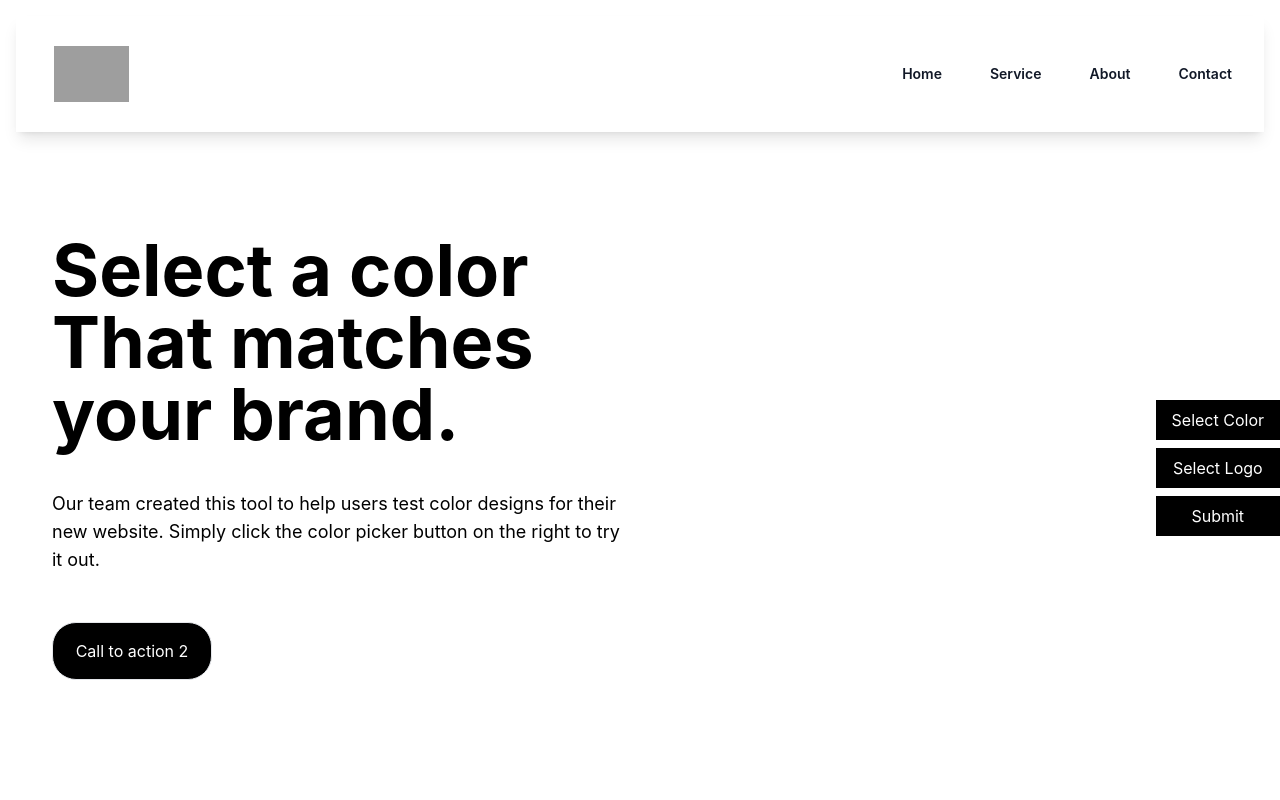
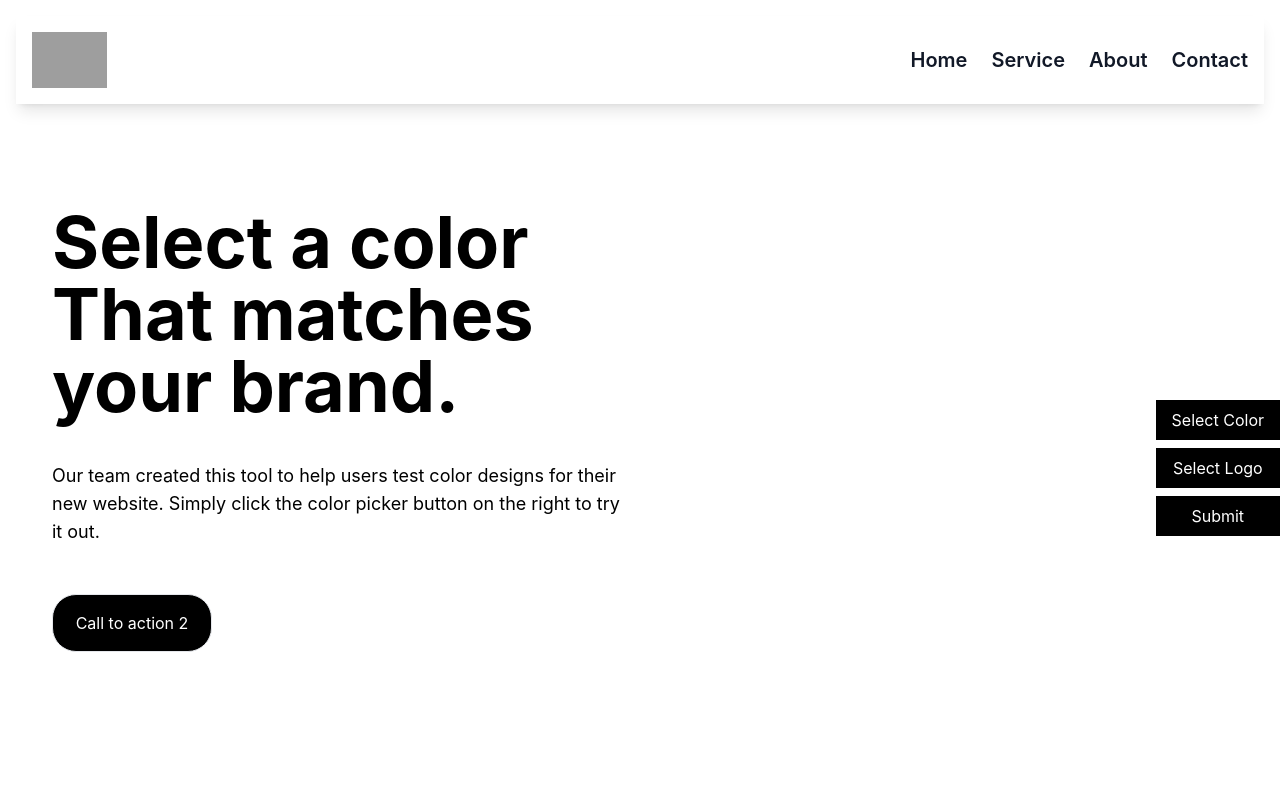
Before and after one commit to prashant2150487/BraxDdesignTask, a React (Create React App) app: page / in a window 1280 px wide. Shown: the top 800 px of the page. Built offline with nearby package versions, Linux system fonts and the light colour scheme; grey boxes are pictures that could not be loaded.

Commit message:
header fixed

```diff
--- a/src/App.css
+++ b/src/App.css
@@ -1,38 +1,4 @@
-.App {
-  text-align: center;
+*{
+  margin: 0;
+  padding: 0;
 }
-
-.App-logo {
-  height: 40vmin;
-  pointer-events: none;
-}
-
-@media (prefers-reduced-motion: no-preference) {
-  .App-logo {
-    animation: App-logo-spin infinite 20s linear;
-  }
-}
-
-.App-header {
-  background-color: #282c34;
-  min-height: 100vh;
-  display: flex;
-  flex-direction: column;
-  align-items: center;
-  justify-content: center;
-  font-size: calc(10px + 2vmin);
-  color: white;
-}
-
-.App-link {
-  color: #61dafb;
-}
-
-@keyframes App-logo-spin {
-  from {
-    transform: rotate(0deg);
-  }
-  to {
-    transform: rotate(360deg);
-  }
-}
--- a/src/App.js
+++ b/src/App.js
@@ -1,4 +1,3 @@
-import logo from './logo.svg';
 import './App.css';
 import ColorPicker from './page/ColorPicker';
 import LogoChanger from './page/LogoChanger';
@@ -19,7 +18,6 @@ function App() {
         <Service />
         <Contact />
 
-        {/* <SubmitButton /> */}
       </div>
     </div>
   );
--- a/src/component/Sidebar.js
+++ b/src/component/Sidebar.js
@@ -76,6 +76,7 @@ const Sidebar = () => {
                         <button
                             className="text-white px-4 py-2 rounded-md"
                             style={{ backgroundColor: color }}
+                            onClick={() => setShowModal(!showModal)}
                         >
                             Cancel
                         </button>
--- a/src/index.css
+++ b/src/index.css
@@ -1,5 +1,6 @@
 body {
   margin: 0;
+  padding: 0;
   font-family: -apple-system, BlinkMacSystemFont, 'Segoe UI', 'Roboto', 'Oxygen',
     'Ubuntu', 'Cantarell', 'Fira Sans', 'Droid Sans', 'Helvetica Neue',
     sans-serif;
--- a/src/page/ColorPicker.js
+++ b/src/page/ColorPicker.js
@@ -4,7 +4,6 @@ import { ColorContext } from '../component/ColorProvider';
 const ColorPicker = () => {
     const colors = ['green', '#f44336', '#e91e63', '#9c27b0', '#673ab7', '#5083af', '#8fce00', '#ffe599', '#e06666'];
     const { color, setColor } = useContext(ColorContext)
-    console.log(color)
     return (
         <div>
             <h2 className='font-bold'>Filter</h2>
--- a/src/page/Header.jsx
+++ b/src/page/Header.jsx
@@ -1,25 +1,40 @@
-import React, { useContext } from 'react'
+import React, { useContext, useState } from 'react'
 import { ColorContext } from '../component/ColorProvider'
-
+import { RxCross2 } from "react-icons/rx";
+import { FiAlignJustify } from 'react-icons/fi';
 const Header = () => {
     const { color, url } = useContext(ColorContext);
+    const [showMenu, setShowMenu] = useState(false);
     return (
         <div className='w-full'>
-            <header className=" inset-x-0  bg-white container stickyn top-0 shadow-lg" >
-                <nav className="flex items-center justify-between p-6 lg:px-8" aria-label="Global">
-                    <div className="flex lg:flex-1">
-                        <a href='#home' className="p-1.5">
-                            <span className="sr-only">Your Company</span>
-                            <img src={url || "	https://braxwebdesign.com/wp-content/uploads/2024/01/Braxweb_Airy-font-Logo-01.png"} className='h-20 max-h-14' alt='' />
+            <header className="shadow-lg p-4" >
+                <nav className="flex items-center justify-between " aria-label="Global">
+                    <div className="">
+                        <a href='#home' className="">
+                            <img src={url || "	https://braxwebdesign.com/wp-content/uploads/2024/01/Braxweb_Airy-font-Logo-01.png"} className='md:max-h-14 max-h-10 ' alt='' />
                         </a>
                     </div>
 
-                    <div className="hidden lg:flex lg:gap-x-12">
-                        <a href="#Product" className="text-sm font-semibold leading-6 text-gray-900">Home</a>
-                        <a href="#Feature" className="text-sm font-semibold leading-6 text-gray-900">Service</a>
-                        <a href="#Features" className="text-sm font-semibold leading-6 text-gray-900">About</a>
-                        <a href="#Company" className="text-sm font-semibold leading-6 text-gray-900">Contact</a>
+                    <div className="md:flex hidden gap-x-6 ">
+                        <a href="#Product" className="text-xl font-semibold leading-6 text-gray-900">Home</a>
+                        <a href="#Feature" className="text-xl font-semibold leading-6 text-gray-900">Service</a>
+                        <a href="#Features" className="text-xl font-semibold leading-6 text-gray-900">About</a>
+                        <a href="#Company" className="text-xl font-semibold leading-6 text-gray-900">Contact</a>
                     </div>
+
+                    <button className='md:hidden text-2xl' onClick={() => setShowMenu(!showMenu)}>
+                        <FiAlignJustify />
+                    </button>
+                    {showMenu && <div className="border flex flex-col shadow-lg w-44 p-2 bg-[#f2f2f2] absolute top-0 right-0">
+                        <button className="font-bold p-1 text-sm ml-auto block text-white   rounded-lg " style={{ backgroundColor: color }} onClick={() => setShowMenu(!showMenu)}>
+                            <RxCross2 />
+                        </button>
+                        <a href="#Product" className="text-md font-semibold leading-6 text-gray-900">Home</a>
+                        <a href="#Product" className="text-md font-semibold leading-6 text-gray-900">Service</a>
+                        <a href="#Product" className="text-md font-semibold leading-6 text-gray-900">About</a>
+                        <a href="#Product" className="text-md font-semibold leading-6 text-gray-900">Contact</a>
+                    </div>}
+
                 </nav>
             </header >
 
```
